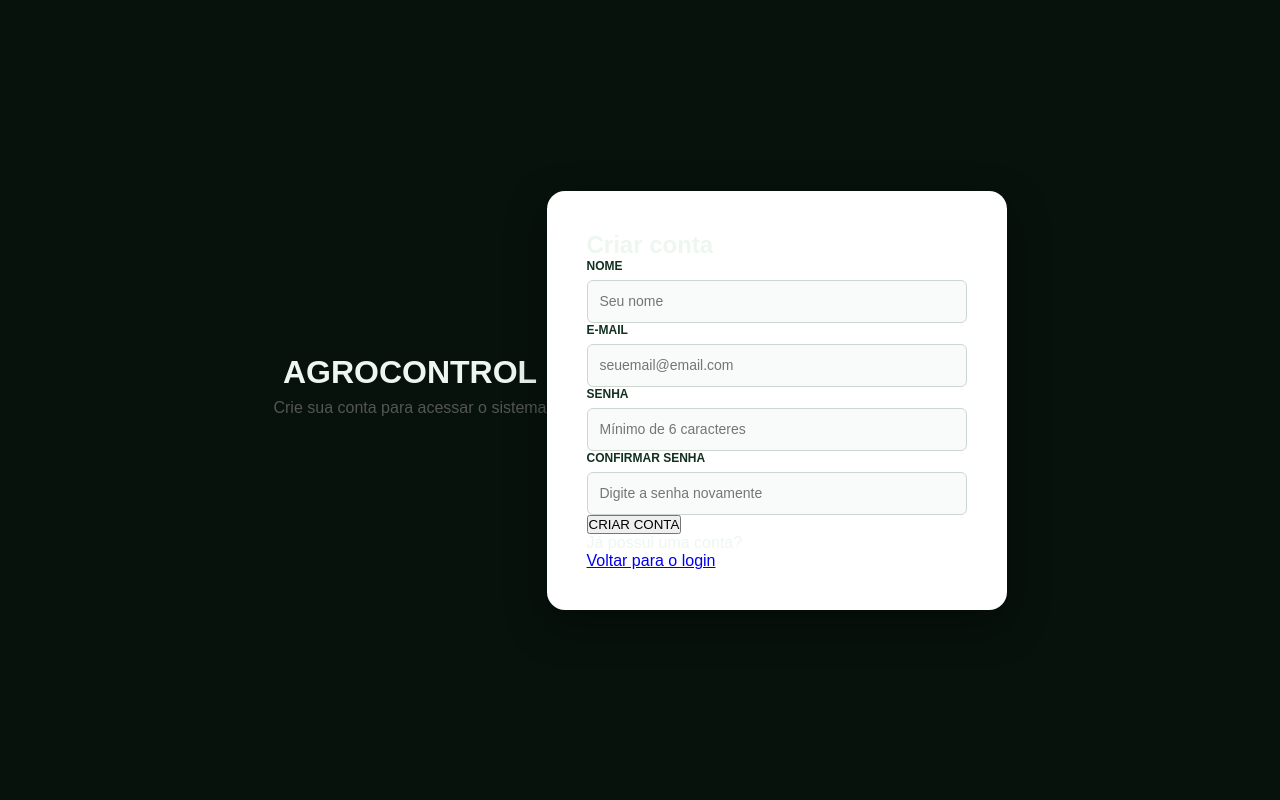
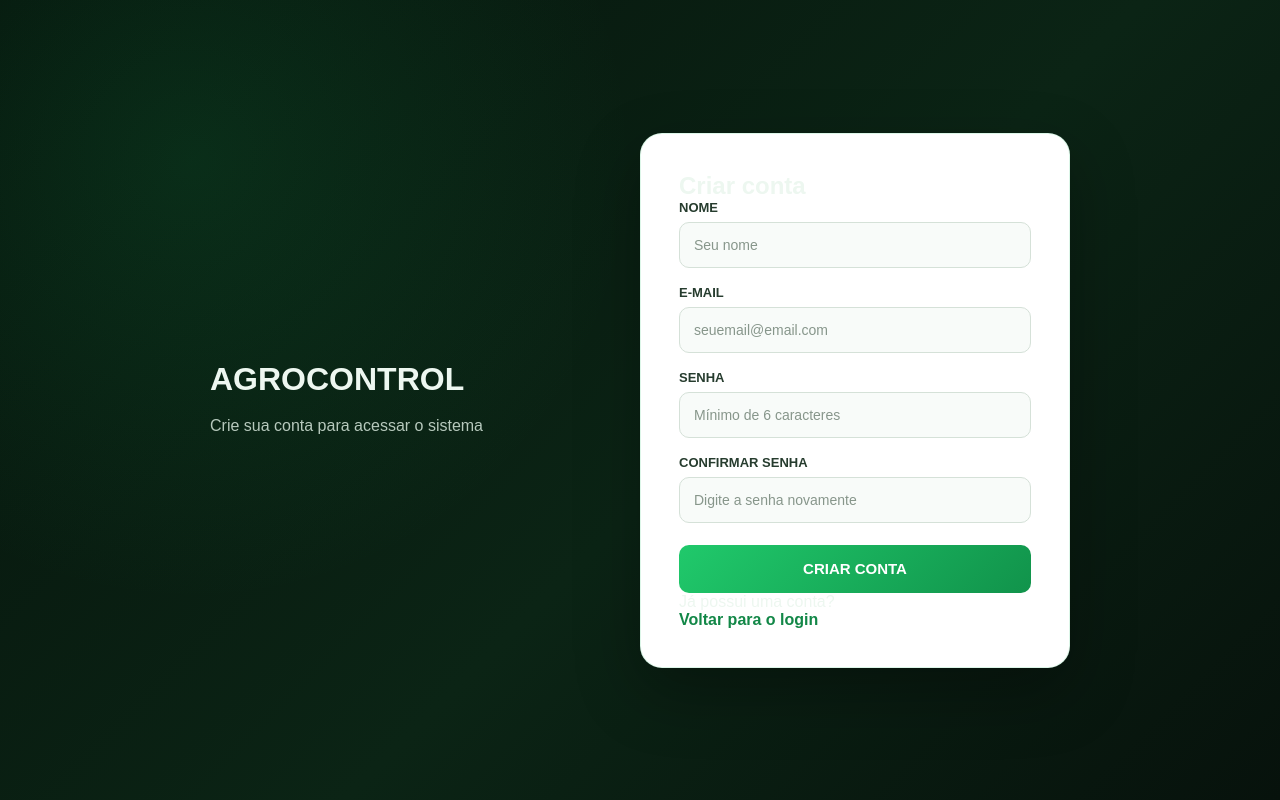
Before and after one commit to rafaelaoliveiira01-droid/AgroControle, a Flask app: page /cadastro-usuario in a window 1280 px wide. Run offline with Flask 3, Linux system fonts and the light colour scheme.

Commit message:
criar cadastro style

```diff
--- a/static/style.css
+++ b/static/style.css
@@ -188,12 +188,10 @@ main {
     min-height: 340px;
 
     background:
-        linear-gradient(
-            135deg,
+        linear-gradient(135deg,
             #07351e 0%,
             #0b4025 50%,
-            #092719 100%
-        );
+            #092719 100%);
 
     border-left: 7px solid var(--green-bright);
 
@@ -240,7 +238,7 @@ main {
    CONTEÚDO HERO
    ========================================================= */
 
-.hero > div {
+.hero>div {
     position: relative;
 
     z-index: 2;
@@ -552,7 +550,7 @@ main {
     font-size: 14px;
 }
 
-.titulo-secao > a:not(.botao) {
+.titulo-secao>a:not(.botao) {
     color: var(--green-light);
 
     text-decoration: none;
@@ -1431,7 +1429,7 @@ select:focus {
     padding: 0 20px;
 }
 
-.container > h1 {
+.container>h1 {
     color: #ffffff;
 
     text-align: center;
@@ -1696,8 +1694,9 @@ footer {
     }
 }
 
+
 /* ==========================================
-   LOGIN E CADASTRO DE USUÁRIO
+   LOGIN E CADASTRO DE USUÁRIO - AGROCONTROL
    ========================================== */
 
 .pagina-login {
@@ -1705,55 +1704,204 @@ footer {
     display: flex;
     align-items: center;
     justify-content: center;
-    padding: 30px 20px;
-    background: #07120c;
-}
-
+    gap: 70px;
+    padding: 50px 24px;
+    background:
+        radial-gradient(circle at 15% 20%, rgba(25, 196, 99, 0.12), transparent 35%),
+        linear-gradient(135deg, #06140c, #0b2415 55%, #07120c);
+    box-sizing: border-box;
+}
+
+/* Cartão do formulário */
 .login-card {
     width: 100%;
-    max-width: 460px;
+    max-width: 430px;
+    padding: 38px;
     background: #ffffff;
-    padding: 40px;
-    border-radius: 18px;
-    box-shadow: 0 15px 40px rgba(0, 0, 0, 0.35);
+    border: 1px solid rgba(25, 196, 99, 0.15);
+    border-radius: 22px;
+    box-shadow: 0 24px 65px rgba(0, 0, 0, 0.30);
+    box-sizing: border-box;
+    animation: entradaCadastro 0.5s ease;
 }
 
 .cadastro-card {
-    max-width: 520px;
-}
-
+    max-width: 450px;
+}
+
+/* Logo e apresentação */
 .login-logo {
-    text-align: center;
-    margin-bottom: 30px;
+    width: 100%;
+    max-width: 360px;
+    text-align: left;
+    margin-bottom: 0;
 }
 
 .logo-agro {
-    color: #19c463;
-    font-size: 30px;
+    color: #20d477;
+    font-size: clamp(30px, 4vw, 43px);
     font-weight: 900;
-    letter-spacing: 1px;
+    letter-spacing: 1.5px;
+    line-height: 1.15;
 }
 
 .login-logo p {
-    color: #555;
-    margin-top: 8px;
-}
-
+    color: #b7c9bd;
+    font-size: 16px;
+    line-height: 1.7;
+    margin-top: 14px;
+}
+
+/* Título do formulário */
 .login-card h1 {
-    text-align: center;
-    color: #07120c;
-    margin-bottom: 25px;
-}
-
+    text-align: left;
+    color: #153b25;
+    font-size: 28px;
+    font-weight: 800;
+    margin: 0 0 26px;
+}
+
+/* Rótulos dos campos */
+.login-card label {
+    display: block;
+    color: #263c2e;
+    font-size: 13px;
+    font-weight: 700;
+    margin: 0 0 7px;
+}
+
+/* Campos de entrada */
+.login-card input {
+    width: 100%;
+    min-height: 46px;
+    padding: 12px 14px;
+    margin-bottom: 17px;
+    border: 1px solid #d5e1d8;
+    border-radius: 10px;
+    background: #f8fbf9;
+    color: #17291d;
+    font: inherit;
+    font-size: 14px;
+    box-sizing: border-box;
+    transition: border-color 0.2s, box-shadow 0.2s, background 0.2s;
+}
+
+.login-card input::placeholder {
+    color: #87968b;
+}
+
+.login-card input:focus {
+    outline: none;
+    border-color: #19b963;
+    background: #ffffff;
+    box-shadow: 0 0 0 4px rgba(25, 185, 99, 0.12);
+}
+
+/* Botão principal */
+.login-card button,
+.login-card input[type="submit"] {
+    width: 100%;
+    min-height: 48px;
+    padding: 13px 18px;
+    margin-top: 5px;
+    border: none;
+    border-radius: 10px;
+    background: linear-gradient(135deg, #20c96b, #11934b);
+    color: #ffffff;
+    font-size: 15px;
+    font-weight: 800;
+    cursor: pointer;
+    transition: transform 0.2s, box-shadow 0.2s, filter 0.2s;
+}
+
+.login-card button:hover,
+.login-card input[type="submit"]:hover {
+    filter: brightness(1.06);
+    transform: translateY(-1px);
+    box-shadow: 0 7px 18px rgba(17, 147, 75, 0.22);
+}
+
+/* Links e rodapé */
 .login-cadastro {
     text-align: center;
-    margin-top: 25px;
+    margin-top: 24px;
 }
 
 .login-cadastro p {
-    color: #555;
-    margin-bottom: 12px;
-}
+    color: #59665d;
+    font-size: 14px;
+    margin-bottom: 10px;
+}
+
+.login-card a {
+    color: #128747;
+    font-weight: 700;
+    text-decoration: none;
+}
+
+.login-card a:hover {
+    color: #086531;
+    text-decoration: underline;
+}
+
+/* Mensagens de validação, caso existam */
+.login-card .alert,
+.login-card .mensagem {
+    margin-bottom: 16px;
+    padding: 11px 13px;
+    border-radius: 9px;
+    font-size: 14px;
+}
+
+/* Animação de entrada */
+@keyframes entradaCadastro {
+    from {
+        opacity: 0;
+        transform: translateY(12px);
+    }
+
+    to {
+        opacity: 1;
+        transform: translateY(0);
+    }
+}
+
+/* Layout para celulares */
+@media (max-width: 760px) {
+    .pagina-login {
+        flex-direction: column;
+        gap: 30px;
+        padding: 32px 18px;
+    }
+
+    .login-logo {
+        max-width: 450px;
+        text-align: center;
+    }
+
+    .login-card {
+        max-width: 450px;
+        padding: 28px 23px;
+        border-radius: 18px;
+    }
+
+    .login-card h1 {
+        font-size: 25px;
+    }
+}
+
+@media (prefers-reduced-motion: reduce) {
+    .login-card {
+        animation: none;
+    }
+
+    .login-card input,
+    .login-card button,
+    .login-card input[type="submit"] {
+        transition: none;
+    }
+}
+
 
 
 /* ==========================================
@@ -1786,10 +1934,8 @@ footer {
 
 .usuarios-grid {
     display: grid;
-    grid-template-columns: repeat(
-        auto-fit,
-        minmax(280px, 1fr)
-    );
+    grid-template-columns: repeat(auto-fit,
+            minmax(280px, 1fr));
     gap: 25px;
     margin-top: 30px;
 }
```
